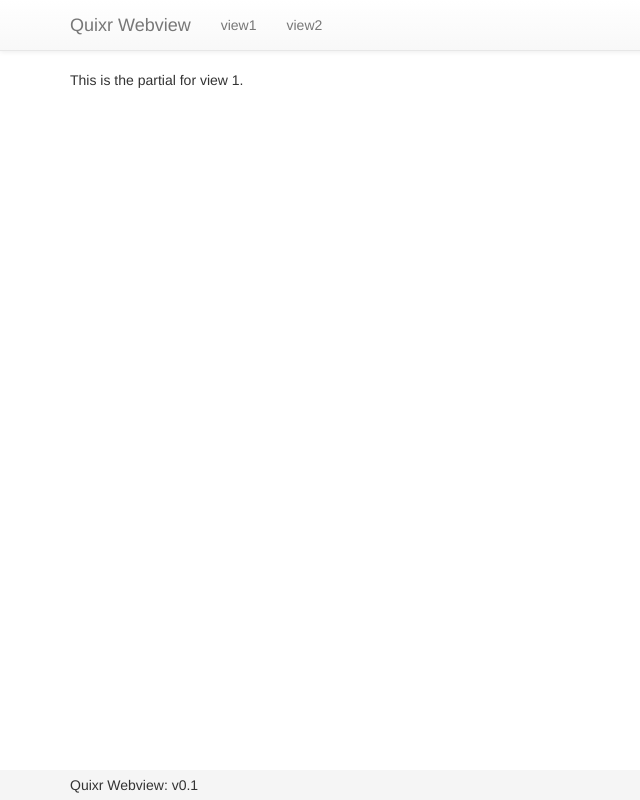
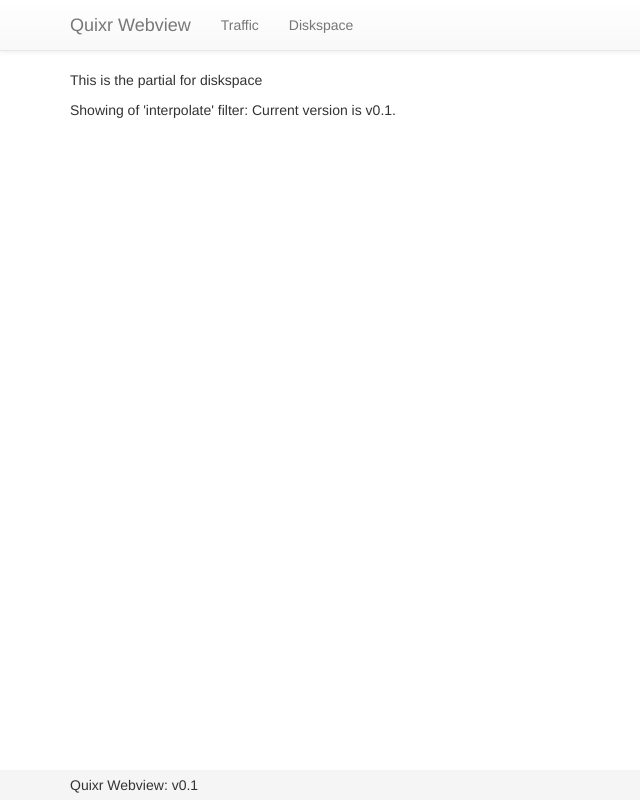
Before and after one commit to derhansen/quixr-webview, a website: page app/index.html at #/diskspace in a window 1280 px wide. Shown: the whole page, without its empty margins (0-640 px from the left). Drawn offline with nearby package versions, Linux system fonts and the light colour scheme.

Commit message:
[TASK] Rename views - closes #4

```diff
--- a/app/index.html
+++ b/app/index.html
@@ -23,8 +23,8 @@
             </div>
             <div class="navbar-collapse collapse">
                 <ul class="nav navbar-nav">
-                    <li><a href="#/view1">view1</a></li>
-                    <li><a href="#/view2">view2</a></li>
+                    <li><a href="#/traffic">Traffic</a></li>
+                    <li><a href="#/diskspace">Diskspace</a></li>
                 </ul>
             </div>
         </div>
--- a/app/js/app.js
+++ b/app/js/app.js
@@ -10,7 +10,7 @@ angular.module('quixrWebview', [
   'quixrWebview.controllers'
 ]).
 config(['$routeProvider', function($routeProvider) {
-  $routeProvider.when('/view1', {templateUrl: 'partials/partial1.html', controller: 'MyCtrl1'});
-  $routeProvider.when('/view2', {templateUrl: 'partials/partial2.html', controller: 'MyCtrl2'});
-  $routeProvider.otherwise({redirectTo: '/view1'});
+  $routeProvider.when('/traffic', {templateUrl: 'partials/traffic.html', controller: 'TrafficCtrl1'});
+  $routeProvider.when('/diskspace', {templateUrl: 'partials/diskspace.html', controller: 'DiskspaceCtrl1'});
+  $routeProvider.otherwise({redirectTo: '/traffic'});
 }]);
--- a/app/js/controllers.js
+++ b/app/js/controllers.js
@@ -3,9 +3,9 @@
 /* Controllers */
 
 angular.module('quixrWebview.controllers', []).
-  controller('MyCtrl1', [function() {
+  controller('TrafficCtrl1', [function() {
 
   }])
-  .controller('MyCtrl2', [function() {
+  .controller('DiskspaceCtrl1', [function() {
 
   }]);
--- a/app/partials/partial2.html
+++ b/app/partials/diskspace.html
@@ -1,4 +1,4 @@
-<p>This is the partial for view 2.</p>
+<p>This is the partial for diskspace</p>
 <p>
   Showing of 'interpolate' filter:
   {{ 'Current version is v%VERSION%.' | interpolate }}
--- a/app/partials/partial1.html
+++ /dev/null
@@ -1 +0,0 @@
-<p>This is the partial for view 1.</p>
```
Also changed, not shown: app/partials/traffic.html (added, +1 -0 lines), test/e2e/scenarios.js (+10 -10 lines).
